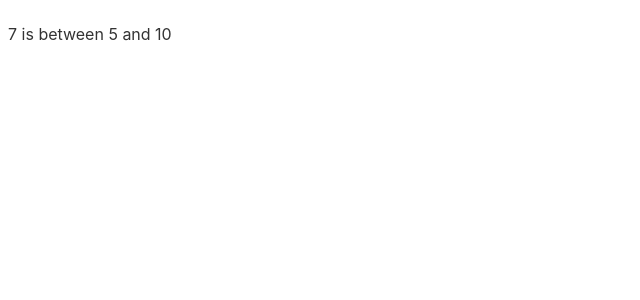
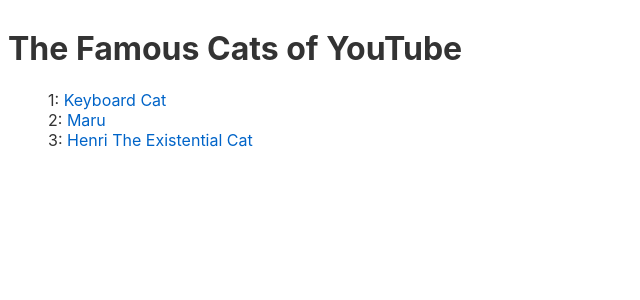
Before and after one commit to SynCROSS/learning-svelte, a Svelte app: page / in a window 1280 px wide. Shown: the top 300 px of the page, without its empty margins (0-640 px from the left). Built offline with nearby package versions, Linux system fonts and the light colour scheme.

Commit message:
Each Blocks

```diff
--- a/src/App.svelte
+++ b/src/App.svelte
@@ -1,11 +1,25 @@
 <script>
-  let x = 7;
+  let cats = [
+    { id: 'J---aiyznGQ', name: 'Keyboard Cat' },
+    { id: 'z_AbfPXTKms', name: 'Maru' },
+    { id: 'OUtn3pvWmpg', name: 'Henri The Existential Cat' },
+  ];
 </script>
 
-{#if x > 10}
-  <p>{x} is greater than 10</p>
-{:else if 5 > x}
-  <p>{x} is less than 5</p>
-{:else}
-  <p>{x} is between 5 and 10</p>
-{/if}
+<h1>The Famous Cats of YouTube</h1>
+<ul>
+  {#each cats as cat, i}
+    <li>
+      {i + 1}:
+      <a target="_blank" href="https://www.youtube.com/watch?v={cat.id}">
+        {cat.name}
+      </a>
+    </li>
+  {/each}
+</ul>
+
+<style>
+  li {
+    list-style: none;
+  }
+</style>
```
Also changed, not shown: public/build/bundle.css, public/build/bundle.js, 1 other file (tests, documents, lock files or other folders).
